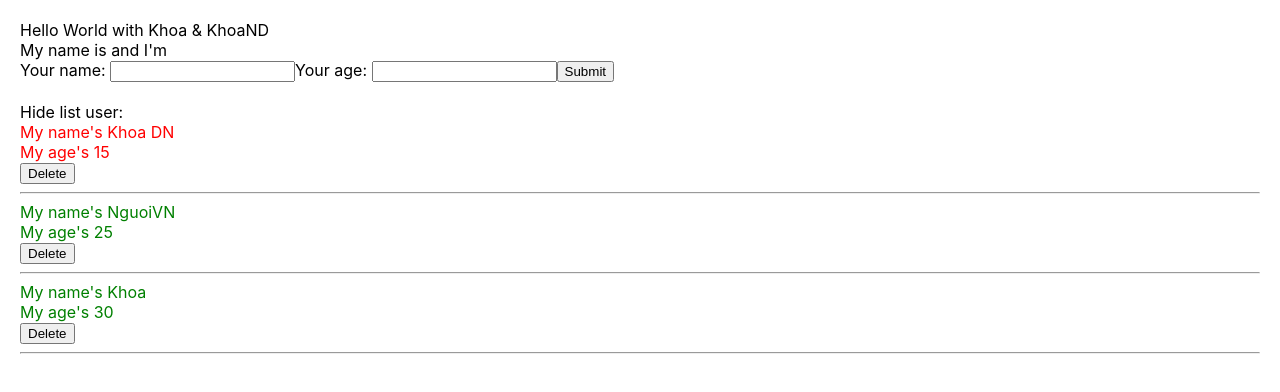
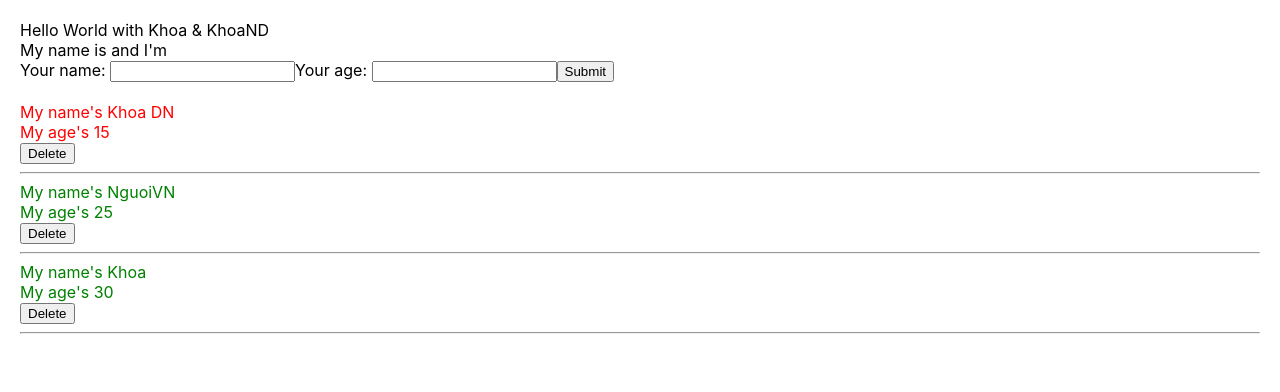
Before and after one commit to Khoa-Dam/my-react-app, a React (Create React App) app: page / in a window 1280 px wide. Shown: the top 392 px of the page. Built offline with nearby package versions, Linux system fonts and the light colour scheme.

Commit message:
stateless vs stateful

```diff
--- a/src/components/DisplayInfor.js
+++ b/src/components/DisplayInfor.js
@@ -2,52 +2,47 @@
 import './DisplayInfor.scss';
 import logo from './../logo.svg';
 
-class DisplayInfor extends React.Component {
-    constructor(props) {
-        console.log(">>call constructor 1")
-        super(props);
-        //babel compiler
-        this.state = {
-            isShowListUser: true
-        }
-    }
+//stateless vs stateful
+// class DisplayInfor extends React.Component {
+//     render() {
+//         console.log(">>>call me render");
+//         // destructoring array/object
+//         const { listUsers } = this.props; // object
+//         //props => viết tắt properties
 
-    componentDidMount() {
-        console.log(">> call me did mount");
-        setTimeout(() => {
-            document.title = "Hello World!";
-        }, 3000);
-    }
+//         //template + logic js
+//         return (
+//             <div className='display-infor-container'>
+//                 {true &&
+//                     <>
+//                         {listUsers.map((user) => {
+//                             return (
+//                                 <div key={user.id} className={+user.age > 18 ? "green" : "red"}>
+//                                     <div>
 
-    componentDidUpdate(prevProps, prevState, snapshot) {
-        console.log(">> call me did update", this.props, prevProps);
-        if (this.props.listUsers !== prevProps.listUsers) {
-            if (this.props.listUsers.length === 5) {
-                alert("you got 5 users");
-            }
-        }
-    }
-    handleShowHide(event) {
-        this.setState({
-            isShowListUser: !this.state.isShowListUser,
-        })
-    }
-    render() {
-        console.log(">>>call me render");
-        // destructoring array/object
-        const { listUsers } = this.props; // object
-        //props => viết tắt properties
+//                                         <div >My name's {user.name} </div>
+//                                         <div>My age's {user.age}</div>
+//                                     </div>
+//                                     <div>
+//                                         <button onClick={() => this.props.handleDeleteUSer(user.id)}>Delete</button>
+//                                     </div>
+//                                     <hr />
+//                                 </div>
+//                             )
+//                         })}
+//                     </>
+//                 }
+//             </div>
+//         );
+//     }
+// }
 
-        //template + logic js
+const DisplayInfor = (props) => {
+    const { listUsers } = props; // object
+
     return (
         <div className='display-infor-container'>
-                {/* <img src={logo} /> */}
-                <div>
-                    <span onClick={() => { this.handleShowHide() }}>
-                        {this.state.isShowListUser === true ? "Hide list user:" : "Show list user:"}
-                    </span>
-                </div>
-                {this.state.isShowListUser &&
+            {true &&
                 <>
                     {listUsers.map((user) => {
                         return (
@@ -58,7 +53,7 @@
                                     <div>My age's {user.age}</div>
                                 </div>
                                 <div>
-                                        <button onClick={() => this.props.handleDeleteUSer(user.id)}>Delete</button>
+                                    <button onClick={() => props.handleDeleteUSer(user.id)}>Delete</button>
                                 </div>
                                 <hr />
                             </div>
@@ -69,6 +64,5 @@
         </div>
     );
 }
-}
 
 export default DisplayInfor;
```
Lines whose indentation alone changed are shown as unchanged.
